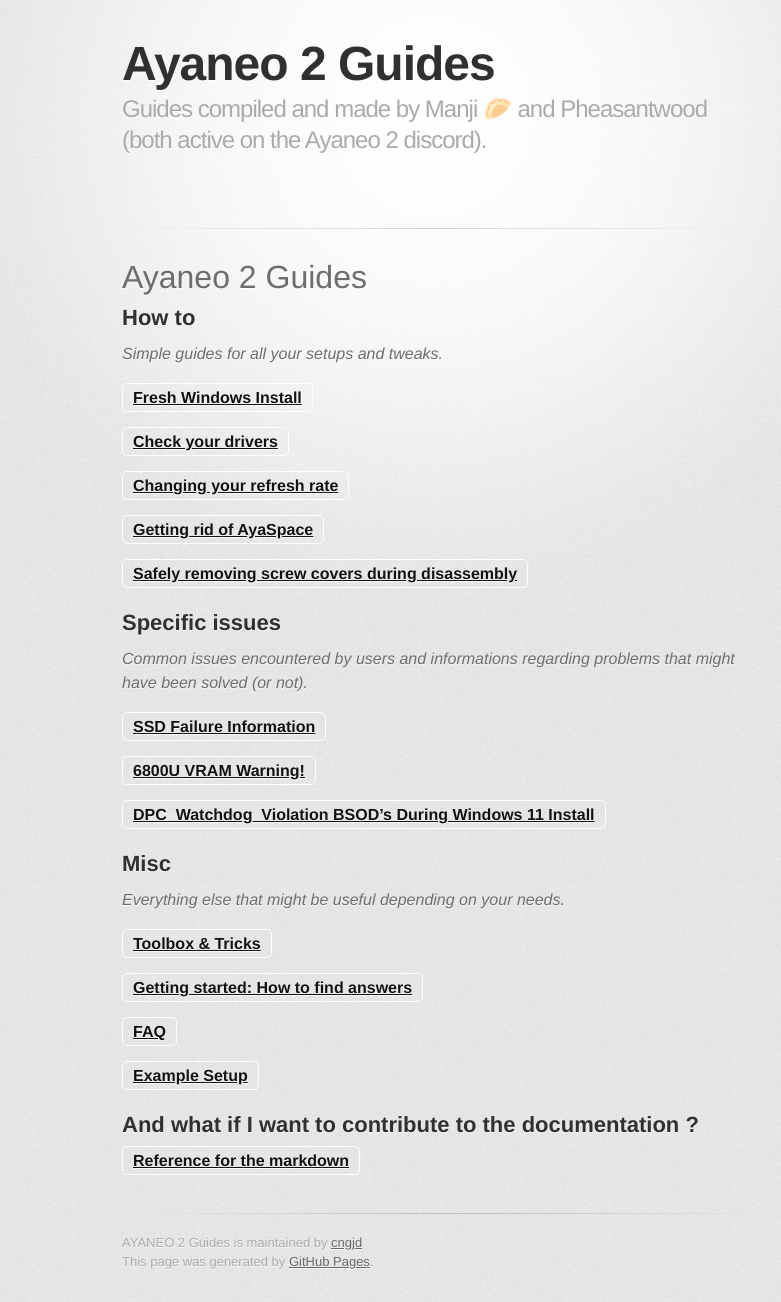
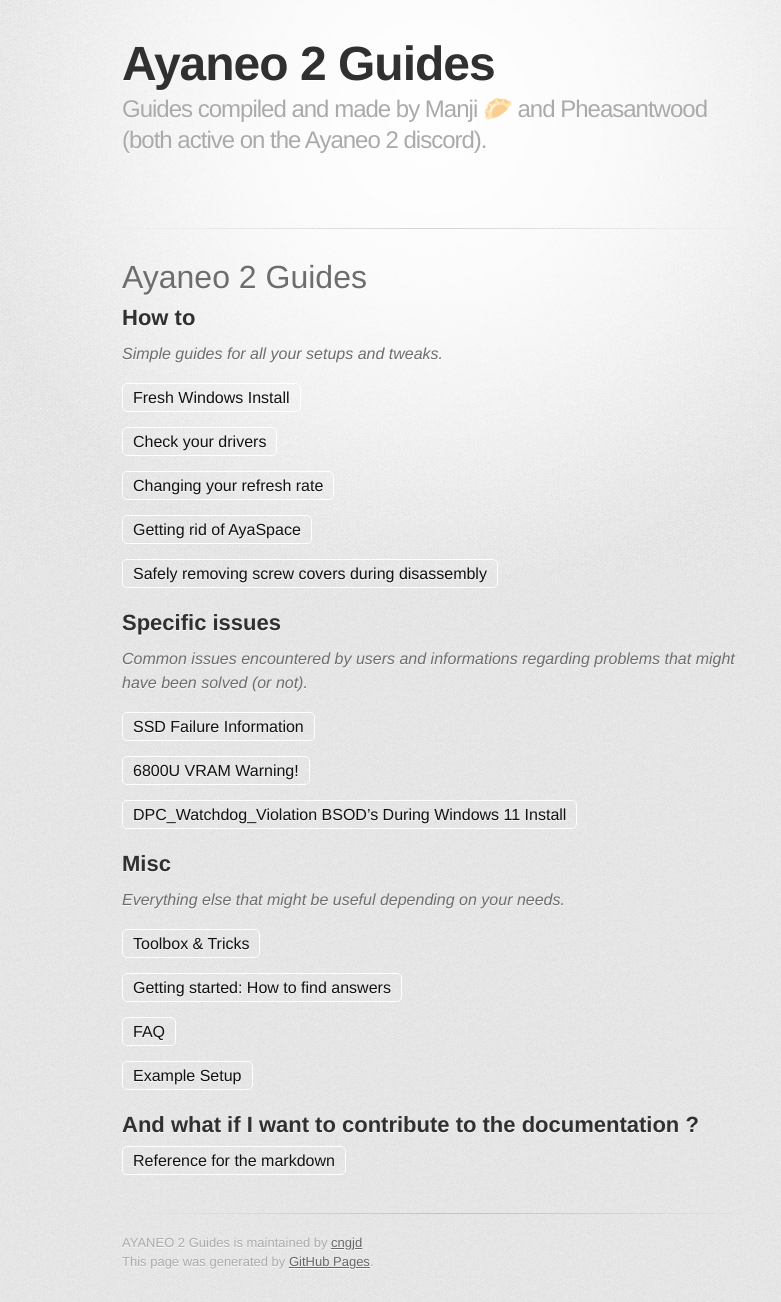
Before and after one commit to cngjd/AyaNeo2-docs, a Jekyll site: the page built from index.md, in a window 1280 px wide. Shown: the whole page, without its empty margins (208-989 px from the left). Built offline with Jekyll 4.4.1, drawn with Linux system fonts in a browser that asks for light colours; some web fonts are replaced; our own code applies the rules of GitHub Pages for plain Markdown files.

Commit message:
Update jekyll-theme-tactile.scss

```diff
--- a/_sass/jekyll-theme-tactile.scss
+++ b/_sass/jekyll-theme-tactile.scss
@@ -280,10 +280,11 @@
 }
 
 p a {
-  font-weight: 800;
+  font-weight: 500;
   padding: 5px 10px;
   border-radius: 5px;
   border: 1px solid #fefefe;
+  text-decoration: none;
 }
 
 p a:hover {
```
